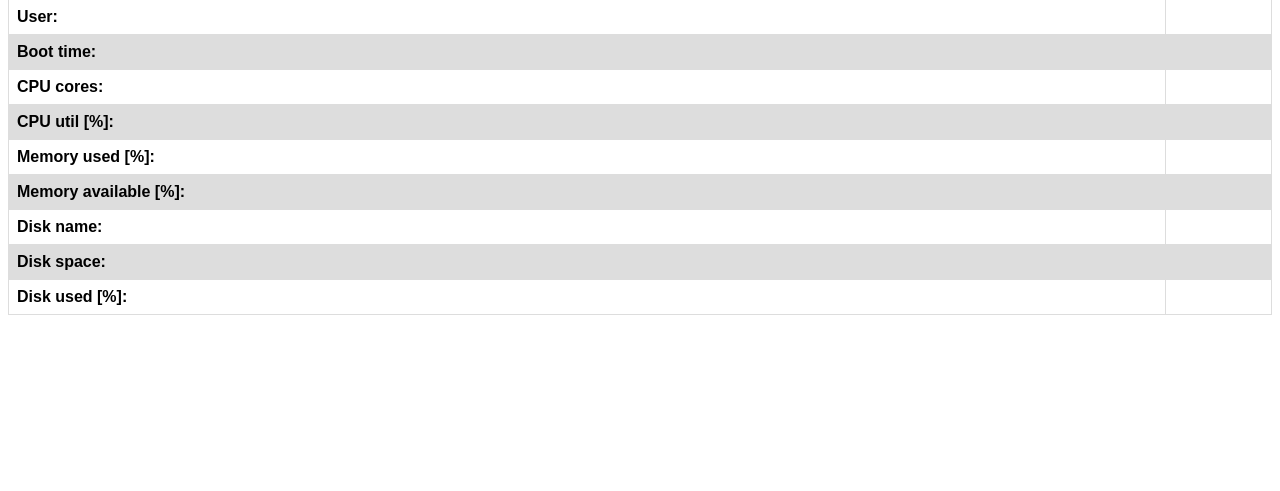
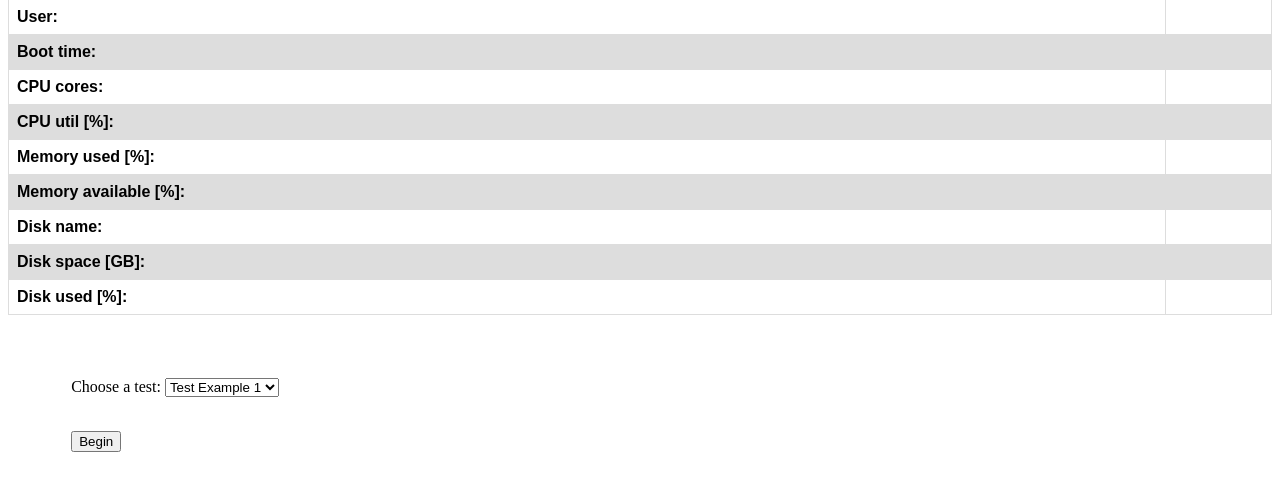
Before and after one commit to praksa-personal/OS-monitor-django, a Django app: template mysite/polls/templates/simple/table.html in a window 1280 px wide. Shown: the part 101-592 px from the top of the page. Run offline with Django 3.2, Linux system fonts and the light colour scheme; the template is opened without the code that fills it, so the values that code supplies are empty.

Commit message:
test select simple form

```diff
--- a/mysite/polls/static/table.css
+++ b/mysite/polls/static/table.css
@@ -18,3 +18,12 @@ table {
   tr:nth-child(even) {
     background-color: #dddddd;
   }
+
+  .test-form{
+    padding-top: 5%;
+    padding-left: 5%;
+  }
+
+  .begin-btn{
+    padding-left: 5%;
+  }
--- a/mysite/polls/templates/simple/table.html
+++ b/mysite/polls/templates/simple/table.html
@@ -34,7 +34,7 @@
             <th>{{ disk_name }}</th>
           </tr>
           <tr>
-            <th>Disk space:</th>
+            <th>Disk space [GB]:</th>
             <th>{{ disk_space }}</th>
           </tr>
           <tr>
@@ -42,5 +42,27 @@
             <th>{{ disk_used }}</th>
           </tr>
         </table>
+        <div class="test-form">
+          <form action="test-pick">
+            <label for="test">Choose a test:</label>
+            <select name="tests" id="tests">
+              <option value="test_1">Test Example 1</option>
+              <option value="test_2">Test Example 2</option>
+              <option value="test_3">Test Example 3</option>
+              <option value="test_4">Test Example 4</option>
+            </select>
+            <br><br>
+          </div>
+          <script>
+            function run() {
+              var select = document.getElementById('tests');
+              var option = select.options[select.selectedIndex];
+              alert(option.text+" started")
+            }
+        </script>
+            <div class="begin-btn">
+              <button type="button" onclick=run()>Begin</button>
+            </div>
+          </form>
       </body>
   </html>
```
